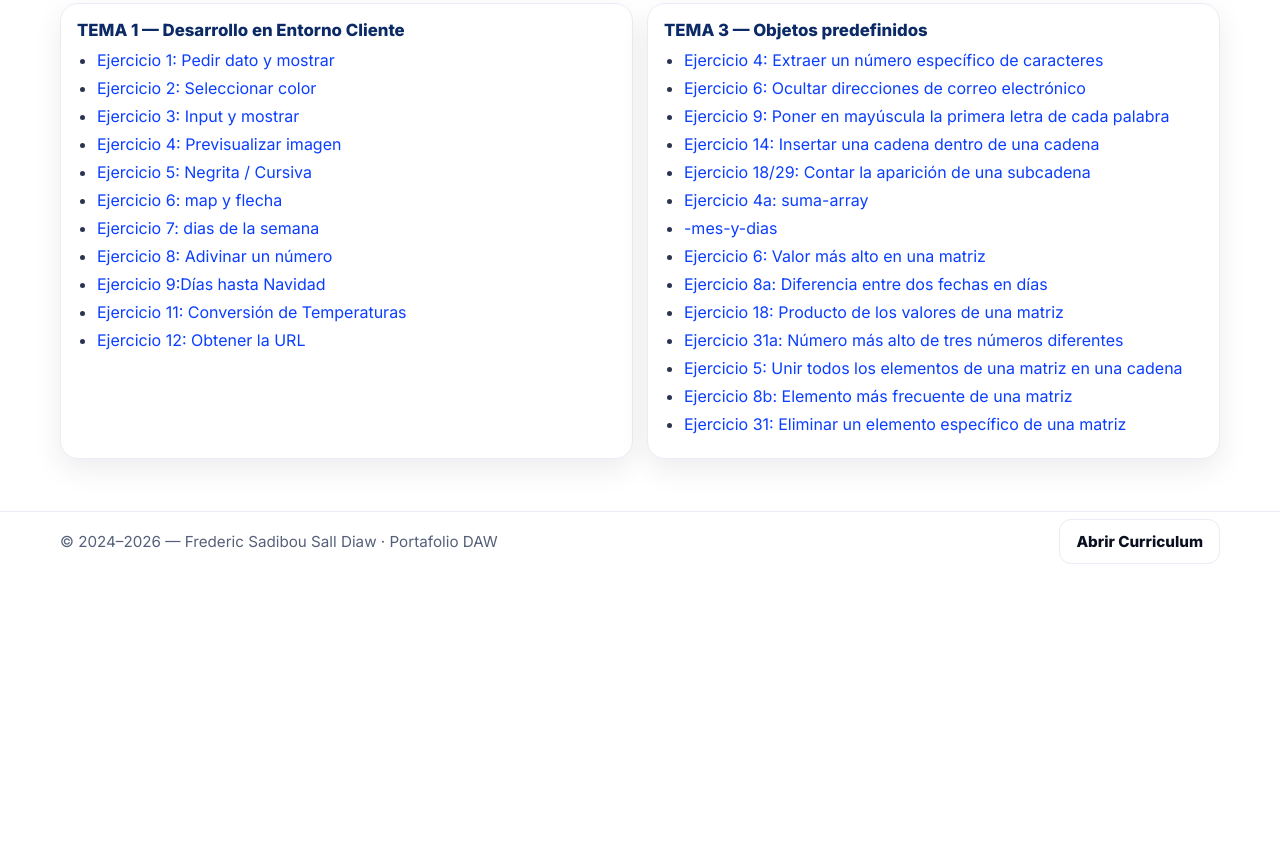
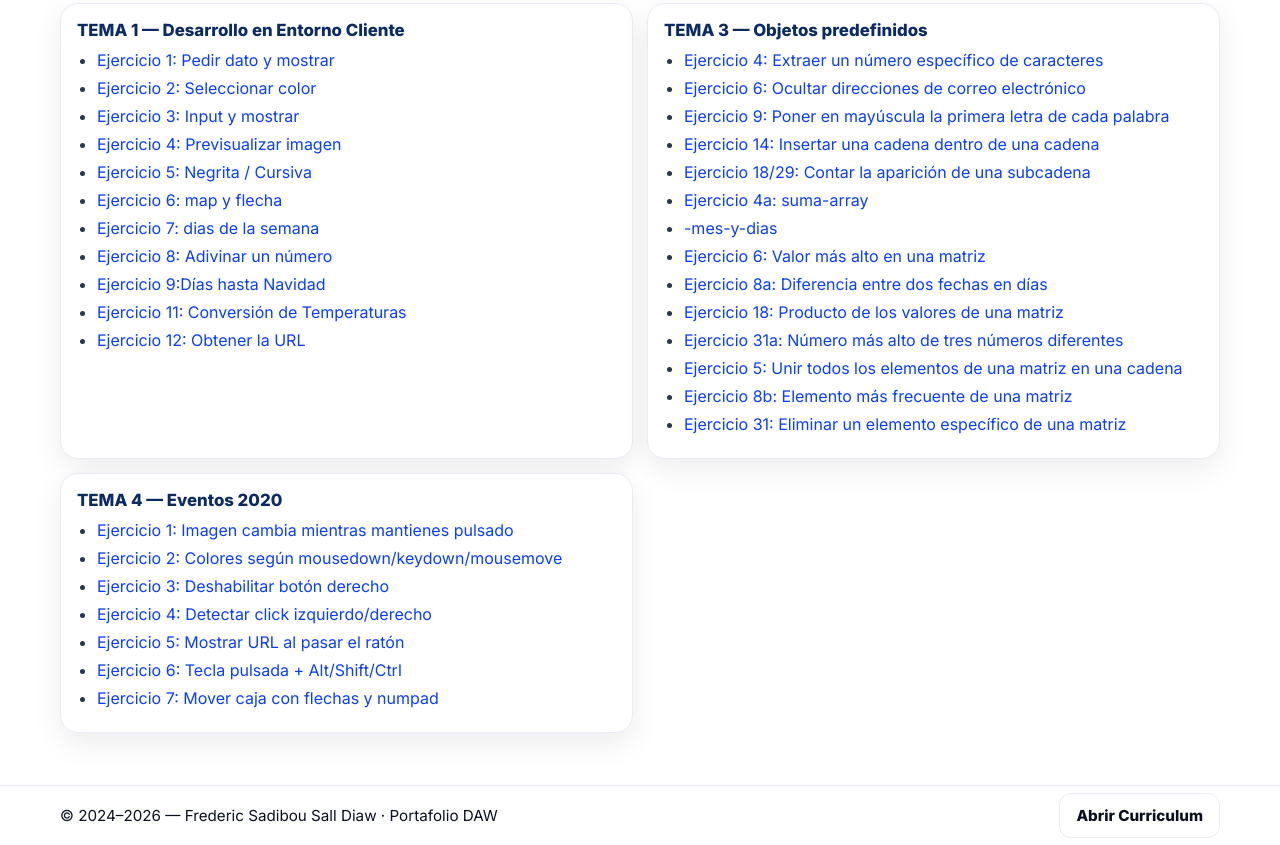
Before and after one commit to blexontop/githubpagetest1, a plain HTML site: page index.html in a window 1280 px wide. Shown: the part 1441-2286 px from the top of the page. Before the commit the page ends 2012 px from the top, so only its background shows below. Drawn offline with Linux system fonts and the light colour scheme.

Commit message:
Fix color variable in footer and add new section

```diff
--- a/index.html
+++ b/index.html
@@ -81,7 +81,7 @@
     /* ===== Footer ===== */
     footer{border-top:1px solid var(--line); background:#fff; margin-top:24px}
     footer .container{padding:20px}
-    .foot{display:flex; align-items:center; justify-content:space-between; gap:12px; color:var(--muted); font-size:.95rem}
+    .foot{display:flex; align-items:center; justify-content:space-between; gap:12px; color:#muted; font-size:.95rem}
 
     /* ===== Overlay Canvas: HoloTrail (cursor futurista) ===== */
     #fx{position:fixed; inset:0; pointer-events:none; z-index:50}
@@ -222,7 +222,6 @@
           <li><a href="Ejercicio 9.html">Ejercicio 9:Días hasta Navidad</a></li>
           <li><a href="Ejercicio 11.html">Ejercicio 11: Conversión de Temperaturas </a></li>
           <li><a href="Ejercicio 12.html">Ejercicio 12: Obtener la URL</a></li>
-
         </ul>
       </article>
 
@@ -245,6 +244,21 @@
           <li><a href="31-remover-elemento.html">Ejercicio 31: Eliminar un elemento específico de una matriz</a></li>
         </ul>
       </article>
+
+      <!-- NUEVO: TEMA 4 — Eventos 2020 -->
+      <article class="card" data-topic="Tema 4">
+        <h4>TEMA 4 — Eventos 2020</h4>
+        <ul>
+          <li><a href="evento_imagen_click.html">Ejercicio 1: Imagen cambia mientras mantienes pulsado</a></li>
+          <li><a href="evento_colores_eventos.html">Ejercicio 2: Colores según mousedown/keydown/mousemove</a></li>
+          <li><a href="deshabilitar_boton_derecho.html">Ejercicio 3: Deshabilitar botón derecho</a></li>
+          <li><a href="detectar_click_izq_der.html">Ejercicio 4: Detectar click izquierdo/derecho</a></li>
+          <li><a href="mostrar_url_imagen_hover.html">Ejercicio 5: Mostrar URL al pasar el ratón</a></li>
+          <li><a href="tecla_y_modificadores.html">Ejercicio 6: Tecla pulsada + Alt/Shift/Ctrl</a></li>
+          <li><a href="mover_caja_teclado.html">Ejercicio 7: Mover caja con flechas y numpad</a></li>
+        </ul>
+      </article>
+      <!-- /TEMA 4 -->
     </div>
   </section>
 
```
